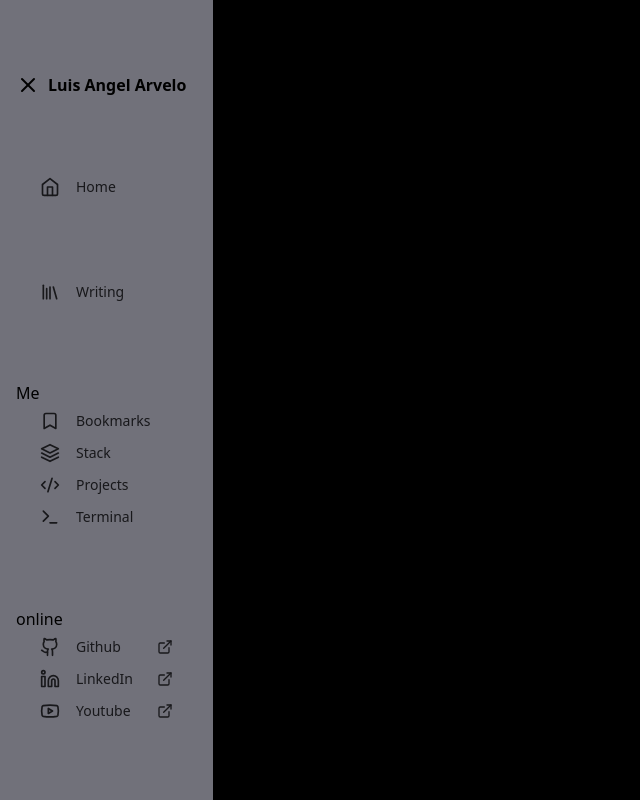
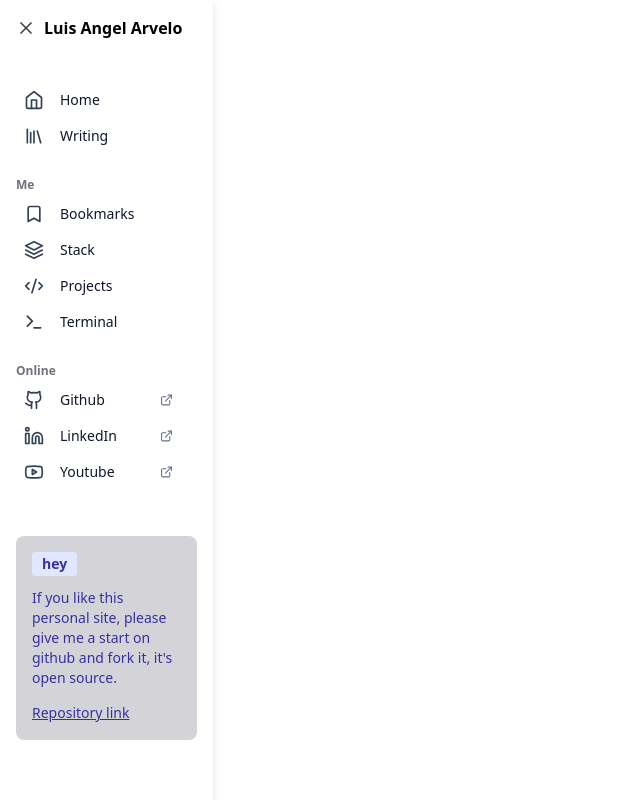
Before and after one commit to Delavalom/my-porfolio-page, a Next.js app: page / in a window 1280 px wide. Shown: the whole page, without its empty margins (0-640 px from the left). Built offline with nearby package versions, Linux system fonts and the light colour scheme.

Commit message:
complete sidebar ui development moving on to the next one

```diff
--- a/src/components/layout/Sidebar.tsx
+++ b/src/components/layout/Sidebar.tsx
@@ -1,47 +1,63 @@
-import { Menu, X, Home, Bookmark, Library, Layers, Code2, Terminal, Github, Linkedin,Youtube, ExternalLink } from "lucide-react";
+import {
+  Menu,
+  X,
+  Home,
+  Bookmark,
+  Library,
+  Layers,
+  Code2,
+  Terminal,
+  Github,
+  Linkedin,
+  Youtube,
+  ExternalLink,
+} from "lucide-react";
 import { useState } from "react";
 import { SidebarBtn } from "./ui/SidebarBtn";
+import { SidebarSection } from "./ui/SidebarSection";
+import { SidebarCtaBlock } from "./ui/SidebarCtaBlock";
 
 export const Sidebar = () => {
   const [toggle, setToggle] = useState(false);
   return (
     <>
-      <aside className="bg-zinc-500 w-4/5 md:w-2/4 lg:w-3/12 xl:w-2/12 min-h-screen px-4 flex flex-col justify-evenly">
+      <aside className="bg-white w-4/5 md:w-2/4 lg:w-3/12 xl:w-2/12 min-h-screen px-4 flex flex-col gap-6 drop-shadow-lg">
         {/* close button */}
-        <div className="flex gap-2">
-          <X />
+        <div className="flex gap-2 py-4 items-center">
+          <X className="text-zinc-700 w-5" />
           {/* Luis Angel arvelo heading */}
           <h1 className="font-bold">Luis Angel Arvelo</h1>
         </div>
-        {/* home button */}
-        <SidebarBtn Icon={Home} title="Home" />
-        {/* writing button */}
-        <SidebarBtn Icon={Library} title="Writing" />
+        <SidebarSection>
+          {/* home button */}
+          <SidebarBtn Icon={Home} title="Home" />
+          {/* writing button */}
+          <SidebarBtn Icon={Library} title="Writing" />
+        </SidebarSection>
         {/* Me section
               bookmark button
               stack button
-        */}
-        <section>
-          <h1>Me</h1>
+            */}
+        <SidebarSection title="Me">
           <SidebarBtn Icon={Bookmark} title="Bookmarks" />
           <SidebarBtn Icon={Layers} title="Stack" />
           <SidebarBtn Icon={Code2} title="Projects" />
           <SidebarBtn Icon={Terminal} title="Terminal" />
-        </section>
+        </SidebarSection>
         {/* online section
               github button
               linkedin button
               youtube button
         */}
-        <section>
-          <h1>online</h1>
+        <SidebarSection title="Online">
           <SidebarBtn Icon={Github} title="Github" hasExternalLink />
           <SidebarBtn Icon={Linkedin} title="LinkedIn" hasExternalLink />
           <SidebarBtn Icon={Youtube} title="Youtube" hasExternalLink />
-        </section>
+        </SidebarSection>
         {/* sign in section
               cta button
         */}
+        <SidebarCtaBlock href={"#"} />
       </aside>
     </>
   );
--- a/src/components/layout/ui/SidebarBtn.tsx
+++ b/src/components/layout/ui/SidebarBtn.tsx
@@ -4,16 +4,17 @@ import { type FC } from 'react';
 type Props = {
     Icon: FC<{ className?: string}>,
     title: string
+    onClick?: () => void
     hasExternalLink?: true
 };
 
-export const SidebarBtn: FC<Props> = ({ Icon, title, hasExternalLink }) => {
+export const SidebarBtn: FC<Props> = ({ Icon, title, onClick, hasExternalLink }) => {
 
   return (
-    <div className="flex items-center px-6 py-1 gap-4 w-full rounded-md text-zinc-900 hover:text-zinc-50 hover:bg-zinc-900">
-        <Icon className="w-5" />
+    <div onClick={onClick} className="group flex items-center pl-2 pr-6 py-1 gap-4 w-full rounded-md text-slate-900 hover:text-slate-50 hover:bg-slate-900">
+        <Icon className="w-5 text-slate-700 group-hover:text-slate-50" />
         <span className='text-sm font-medium'>{title}</span>
-        {hasExternalLink && <ExternalLink className="ml-auto w-4" />}
+        {hasExternalLink && <ExternalLink className="ml-auto w-[13px] text-slate-500 group-hover:text-slate-50" />}
   </div>
   );
 };
--- /dev/null
+++ b/src/components/layout/ui/SidebarCtaBlock.tsx
@@ -0,0 +1,33 @@
+import Link from 'next/link';
+import { type FC } from 'react';
+
+type Props = {
+    href: string
+};
+
+export const SidebarCtaBlock: FC<Props> = ({href}) => {
+
+  return (
+    <div
+    id="dropdown-cta"
+    className="p-4 mt-6 rounded-lg bg-zinc-300 dark:bg-zinc-900"
+    role="alert"
+  >
+    <div className="flex items-center mb-3">
+      <span className="bg-indigo-100 text-indigo-800 text-sm font-semibold mr-2 px-2.5 py-0.5 rounded dark:bg-orange-200 dark:text-orange-900">
+        hey
+      </span>
+    </div>
+    <p className="mb-3 text-sm text-indigo-800 dark:text-blue-400">
+      If you like this personal site, please give me a start on github and
+      fork it, it&apos;s open source.
+    </p>
+    <Link
+      className="text-sm text-indigo-800 underline hover:text-indigo-900 dark:text-indigo-400 dark:hover:text-indigo-300"
+      href={href}
+    >
+      Repository link
+    </Link>
+  </div>
+  );
+};
--- /dev/null
+++ b/src/components/layout/ui/SidebarSection.tsx
@@ -0,0 +1,15 @@
+import { ReactNode, type FC } from "react";
+
+type Props = {
+  children: ReactNode;
+  title?: string;
+};
+
+export const SidebarSection: FC<Props> = ({ children, title }) => {
+  return (
+    <section className="flex flex-col h-fit gap-1">
+      <div>{title && <h3 className="text-[12px] font-semibold text-zinc-500">{title}</h3>}</div>
+      {children}
+    </section>
+  );
+};
--- a/src/pages/index.tsx
+++ b/src/pages/index.tsx
@@ -3,7 +3,7 @@ import { NextPage } from "next";
 
 const Home: NextPage = () => {
   return (
-    <section className="w-full h-full bg-black">
+    <section className="w-full h-full bg-white">
       <Sidebar />
     </section>
   );
```
